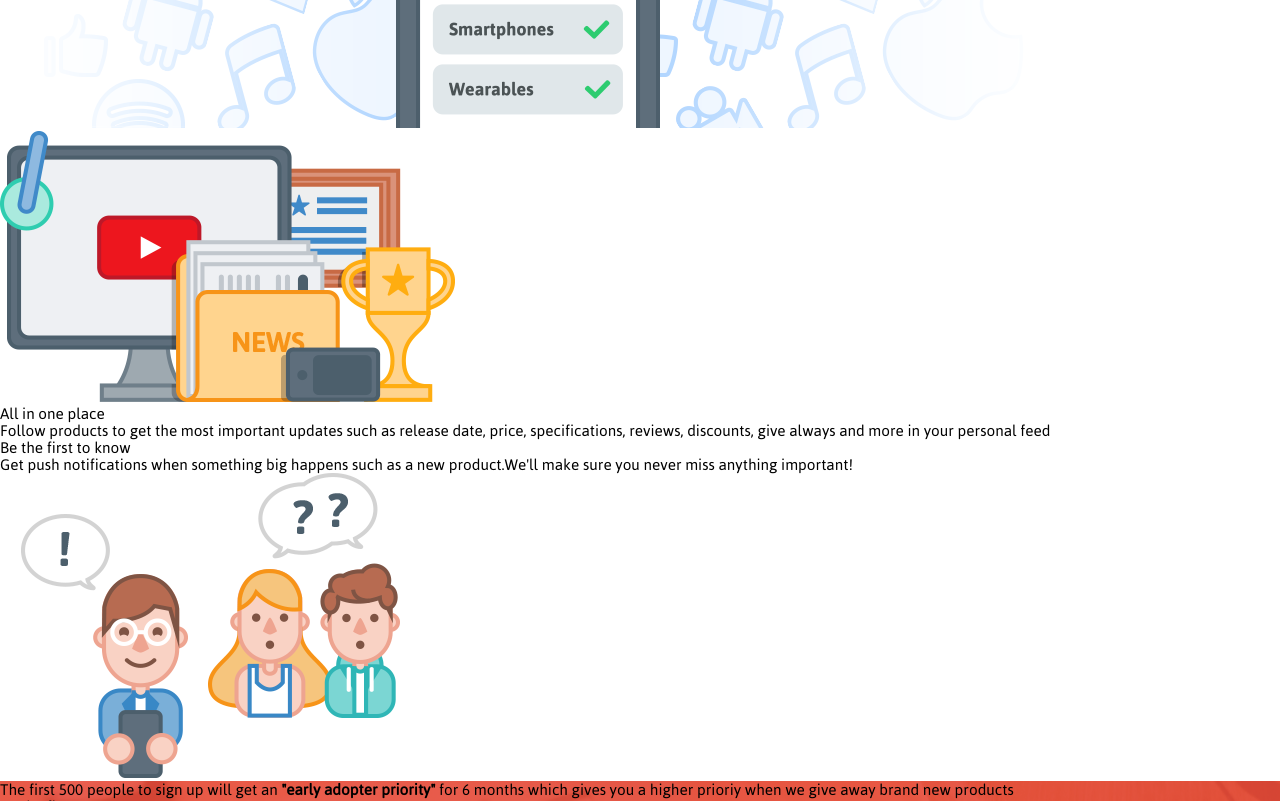
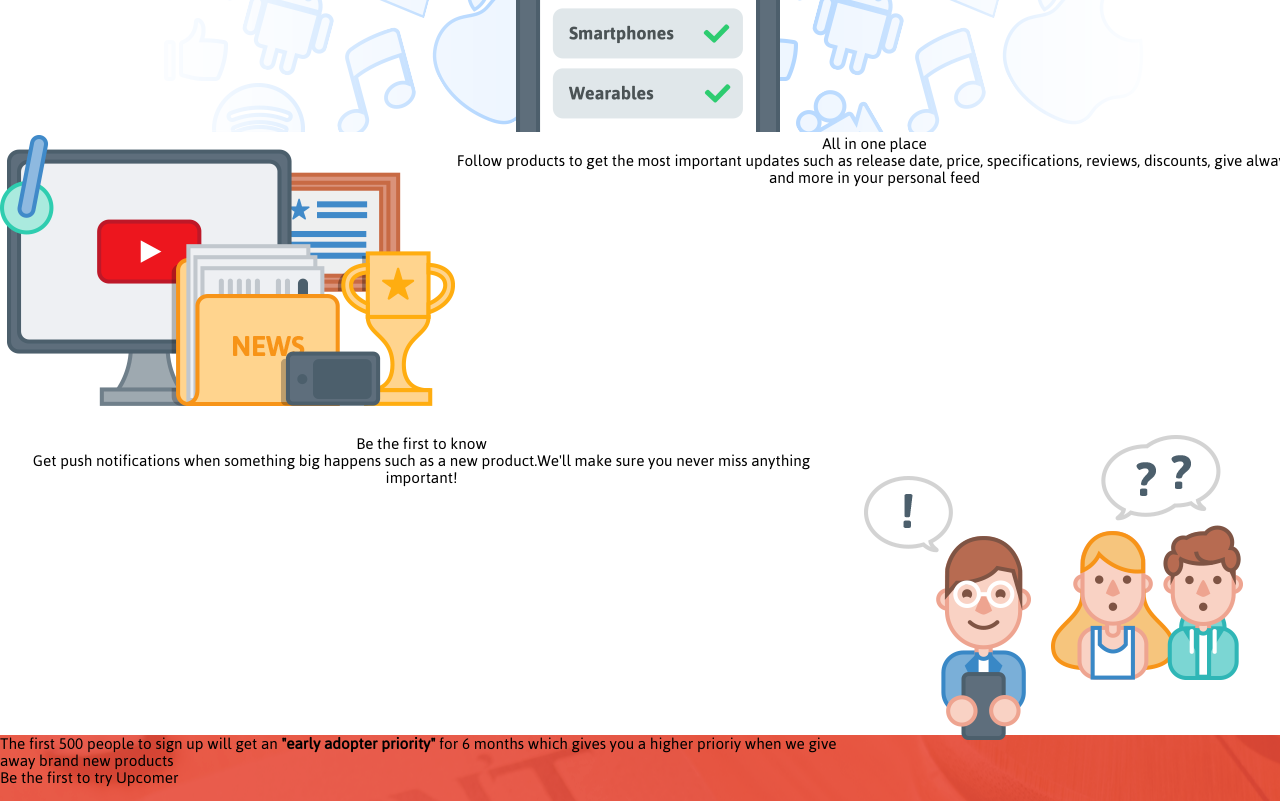
Before and after one commit to vishnuvijayasankar/upcomer, a plain HTML site: page views/index.html in a window 1280 px wide. Shown: the part 1180-1981 px from the top of the page. Drawn offline with Linux system fonts and the light colour scheme.

Commit message:
body fixed on zoom

```diff
--- a/resources/css/home.css
+++ b/resources/css/home.css
@@ -18,10 +18,12 @@ html{
    src: url("../fonts/Asap-Bold.otf");}
 
 body{
-	background: none repeat scroll 0% 0% ;
 	overflow-y: scroll;
 	font-family: Asap-Regular;
-	margin: o;
+	margin: 0 auto;
+	width:1294px;
+	left:0;
+	right:0;
 }
 .container_wrap{
 	max-width: 70%;
@@ -40,7 +42,7 @@ header{
 	position: fixed;
 	top: 0;
 	background-color: #fff;
-	width: 100%;
+	width: 1294px;
 }
 header a{
 	font-family: 'Asap-Bold';
@@ -97,15 +99,12 @@ footer ul{
 	font-size: 52px;
 	color: #FFF;
 }
-body{
-	margin: 0;
-	overflow-x: hidden;
-}
 form{
 	display: block;
 	height:60px;
 	width: 350px;
 	margin:2% auto;
+	color: #FFF;
 }
 
 /* Makes responsive fields.Sets size and field alignment.*/
@@ -172,9 +171,29 @@ input[value] {
     padding: 7% 0px 0px;
 }
 #section2content-2 {
+	text-align: center;
     font-family: "Asap-Regular";
     font-size: 20px;
     color: #999;
     padding: 3% 0px 0px;
     margin: 0px 30%;
 }
+#section2-image{
+	text-align: center;
+}
+#section-3{
+	text-align: center;
+
+}
+#section-3image1{
+	float: left;
+}
+#section-3image2{
+	float: right;
+}
+#section-3content1{
+height: 300px;
+}
+#section-3content2{
+height: 300px;
+}
--- a/views/index.html
+++ b/views/index.html
@@ -47,7 +47,7 @@
 					</div>
 					    <div >
 							<form>
-								<input type="email" value="" name="EMAIL" class="email"  placeholder="Enter your email" id="field1" >
+								<input type="email" name="EMAIL" class="email"  value="Enter your email" id="field1" >
 								<input type="submit" id="button-ok" value="Ok" name="subscribe"  class="button">
 							</form>
 						</div>
@@ -74,11 +74,9 @@
 				</div>
 			</div>
 			<div id="section-3">
-				<div id="section-3content">
-					<div id="section-3content1">
-						<div class="section-3image1">
-							<img src="images/illustration1.png">
-						</div>
+			<center>
+				<div id="section-3content1">
+							<img id="section-3image1" src="images/illustration1.png">
 						<div id="maincontent-1">
 							<div class="content_h1">
 								All in one place
@@ -87,8 +85,10 @@
 								Follow products to get the most important updates such as release date, price, specifications, reviews, discounts, give always and more in your personal feed
 							</div>
 						</div>
-					</div>
+				</div>
+
 					<div id="section-3content2">
+					<img id="section-3image2" src="images/illustration2.png">
 						<div id="maincontent-2">
 							<div class="content_h1">
 								Be the first to know
@@ -97,11 +97,9 @@
 								Get push notifications when something big happens such as a new product.We'll make sure you never miss anything important!
 							</div>
 						</div>
-						<div class="section-3image2">
-							<img src="images/illustration2.png">
-						</div>
+
 					</div>
-				</div>
+				</center>
 			</div>
 			<div id="section-4">
 				<div id="section-4main">
```
